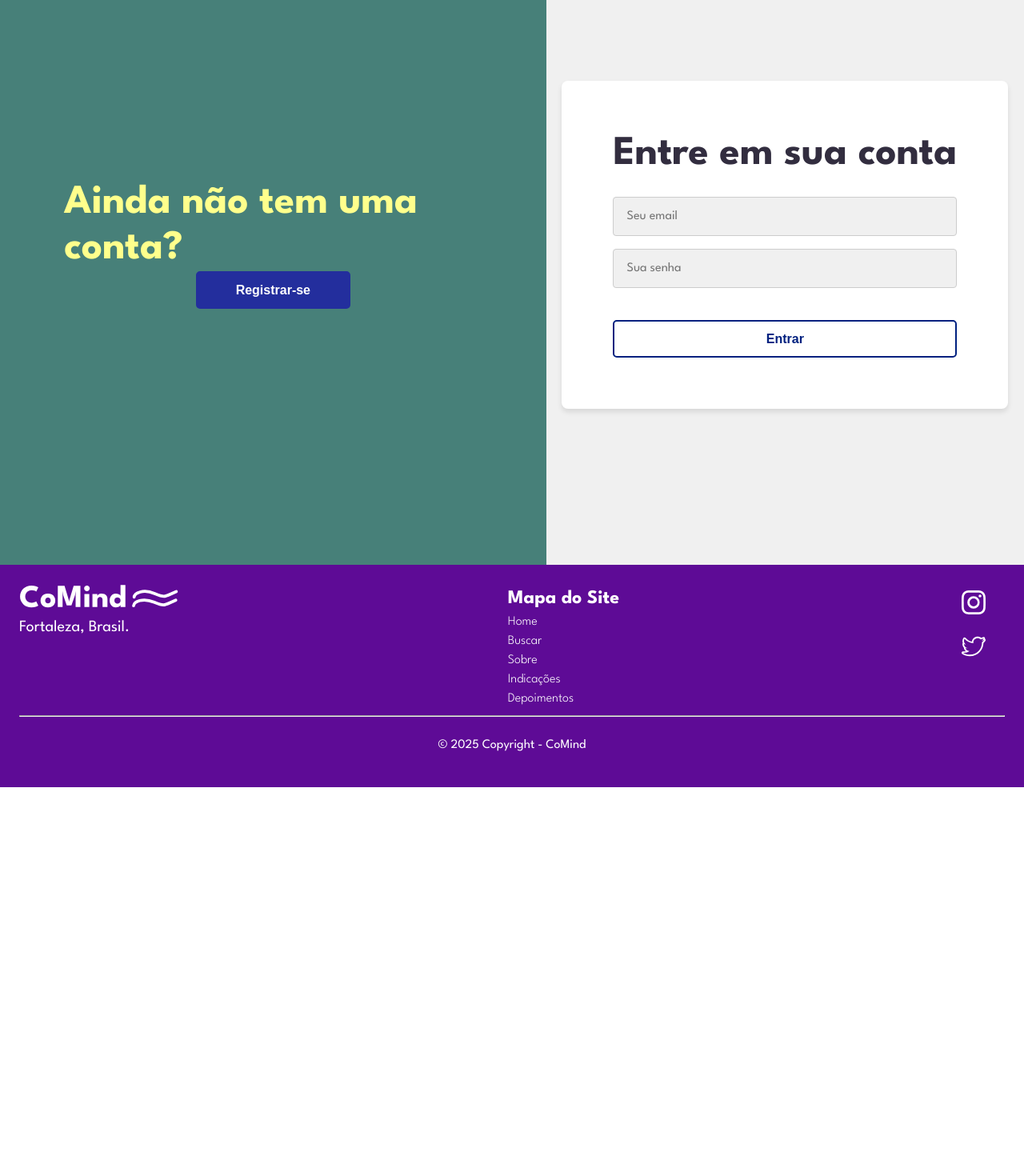
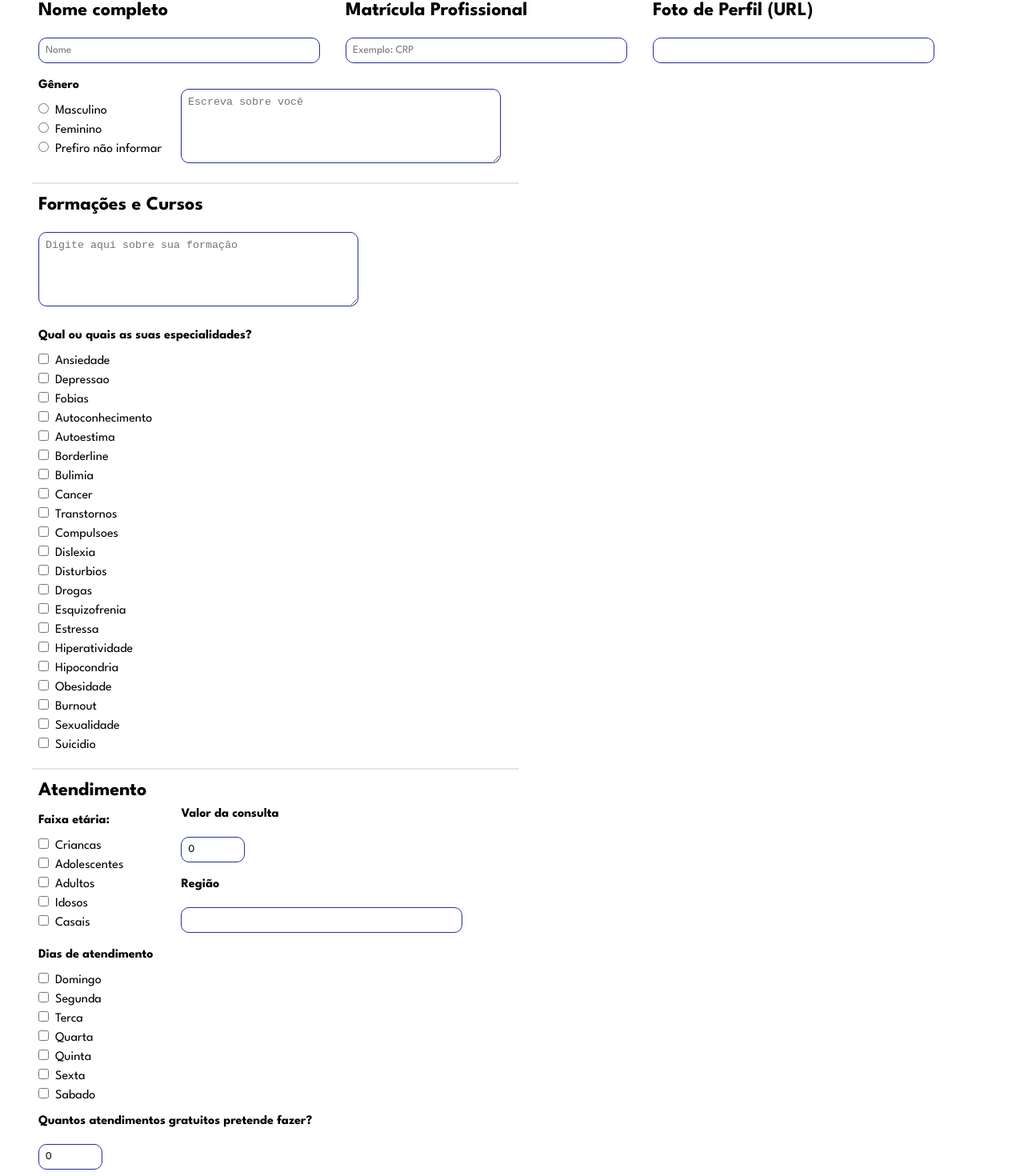
Before and after one commit to ingrydf12/coMind-Front, a React (Vite) app: page /form-medic in a window 1280 px wide. Before the commit this address led to /login. Shown: the part 160-1630 px from the top of the page at 80% size. Before the commit the page ends 1144 px from the top, so only its background shows below. Built offline with nearby package versions, Linux system fonts and the light colour scheme.

Commit message:
att: FormMedic

```diff
--- /dev/null
+++ b/src/api/medicService.js
@@ -0,0 +1,5 @@
+import api from "./api";
+
+export const completarProfissional = (id, data) => {
+    return api.put(`/profissionais/${id}`, data);
+};
--- a/src/pages/Forms/FormMedic.jsx
+++ b/src/pages/Forms/FormMedic.jsx
@@ -1,82 +1,82 @@
 import React, { useState } from "react";
+import { useParams, useLocation, useNavigate } from 'react-router-dom';
+import { completarProfissional } from "../../api/medicService";
 import "./Forms.css";
 import Button from "../../components/Button/CustomButton";
 
 const LIST_DATA = [
-    { id: "depression", name: "depression", value: "Depressão" },
-    { id: "anxiety", name: "anxiety", value: "Ansiedade"},
-    { id: "phobias", name: "phobias", value: "Fobias"}
+    'ANSIEDADE',
+    'DEPRESSAO',
+    'FOBIAS',
+    'AUTOCONHECIMENTO',
+    'AUTOESTIMA',
+    'BORDERLINE',
+    'BULIMIA',
+    'CANCER',
+    'TRANSTORNOS',
+    'COMPULSOES',
+    'DISLEXIA',
+    'DISTURBIOS',
+    'DROGAS',
+    'ESQUIZOFRENIA',
+    'ESTRESSA',
+    'HIPERATIVIDADE',
+    'HIPOCONDRIA',
+    'OBESIDADE',
+    'BURNOUT',
+    'SEXUALIDADE',
+    'SUICIDIO'
 ];
 
-const FormMedic = () => {
+function FormMedic() {
+    const { id } = useParams();
+    const{ state } = useLocation();
+    const navigate = useNavigate();
 
     const [formData, setFormData] = useState({
-        name: '',
-        registration: '',
-        gender: '',
-        aboutyou: '',
-        formation: '',
-        price: '',
-        local: '',
-        free: '',
-        howmany: '',
-
-        child: false,
-        teen: false,
-        adult: false,
-        old: false,
-        couple: false,
-
-        sun: false,
-        mon: false,
-        tue: false,
-        wed: false,
-        thu: false,
-        fri: false,
-        sat: false
+        nomeCompleto: state?.nomeCompleto || '',
+        matricula: '',
+        genero: '',
+        bio: '',
+        formacoes: '',
+        especialidade: [],
+        faixaEtaria: [],
+        preco: 0,
+        regiao: '',
+        foto: '',
+        diasAtendimento: [],
+        quantAtendimentosGratuitos: 0
     })
 
-    const handleChange = (event) => {
-        const {name, value, checked} = event.target
+    const handleChange = (e) => {
+        const {name, value} = e.target
+        setFormData(prev => ({ ...prev, [name]:value}));
+    };
 
-        setFormData({
-            ...formData,
-            [name]: value,
+    const handleCheckboxChange = (e) => {
+        const { value, checked } = e.target;
+        setFormData(prev => {
+            if (checked) {
+            return { ...prev, especialidade: [...prev.especialidade, value], faixaEtaria: [...prev.faixaEtaria, value], diasAtendimento: [...prev.diasAtendimento, value] };
+            } else {
+            return { ...prev, especialidade: prev.especialidade.filter(item => item !== value), faixaEtaria: prev.faixaEtaria.filter(item => item !== value), diasAtendimento: prev.diasAtendimento.filter(item => item !== value) };
+            }
+        });
+    };
 
-            child: name === "child" ? checked : formData.child,
-            teen: name === "teen" ? checked : formData.teen,
-            adult: name === "adult" ? checked : formData.adult,
-            old: name === "old" ? checked : formData.old,
-            couple: name === "couple" ? checked : formData.couple,
-
-            sun: name === "sun" ? checked : formData.sun,
-            mon: name === "mon" ? checked : formData.mon,
-            tue: name === "tue" ? checked : formData.tue,
-            wed: name === "wed" ? checked : formData.wed,
-            thu: name === "thu" ? checked : formData.thu,
-            fri: name === "fri" ? checked : formData.fri,
-            sat: name === "sat" ? checked : formData.sat
-        })
-    }
-
-    const [checkedList, setCheckedList] = useState([]);
-
-    const handleSelect = (event) => {
-        const value = event.target.value;
-        const isChecked = event.target.checked;
-
-        if(isChecked) {
-            setCheckedList([...checkedList, value]);
-        } else {
-            const filteredList = checkedList.filter((item) => item !== value);
-            setCheckedList(filteredList);
+    const handleSubmit = async (e) => {
+        e.preventDefault()
+        try {
+            await completarProfissional(id, {
+                ...formData,
+                quantAtendimentosGratuitos: parseInt(formData.quantAtendimentosGratuitos),
+                preco: parseFloat(formData.preco)
+            });
+            navigate('/medic-profile');
+        } catch (error) {
+            console.error('Erro ao completar cadastro: ', error)
         }
     };
-
-    const handleSubmit = (event) => {
-        event.preventDefault()
-        console.log(formData)
-    }
 
     return(
         <form className="form-style" onSubmit={handleSubmit}>
@@ -84,22 +84,41 @@ const FormMedic = () => {
             <div>
                 <div className="personal">
                     <div>
-                        <label className="main-title" htmlFor="name">Nome completo</label>
+                        <label className="main-title" htmlFor="nomeCompleto">Nome completo</label>
                         <input
                             className="type-large"
                             type="text"
-                            id="name"
-                            name="name"
+                            id="nomeCompleto"
+                            name="nomeCompleto"
                             placeholder="Nome"
+                            value={formData.nomeCompleto}
+                            onChange={handleChange}
                             required
-                            value={formData.name}
+                        />
+                    </div>
+                    <div>
+                        <label className="main-title" htmlFor="matricula">Matrícula Profissional</label>
+                        <input
+                            className="type-large"
+                            type="text"
+                            id="matricula"
+                            name="matricula"
+                            value={formData.matricula}
+                            onChange={handleChange}
+                            placeholder="Exemplo: CRP"
+                            required
+                        />
+                    </div>
+                    <div>
+                        <label className="main-title" htmlFor="foto">Foto de Perfil (URL)</label>
+                        <input
+                            className="type-large"
+                            type="text"
+                            id="foto"
+                            name="foto"
+                            value={formData.foto}
                             onChange={handleChange}
                         />
-                    </div>
-
-                    <div>
-                        <label className="main-title" htmlFor="registration">Matrícula Profissional</label>
-                        <input className="type-large" type="text" id="registration" name="registration" required placeholder="Exemplo: CRP"/>
                     </div>
                 </div>
 
@@ -108,48 +127,47 @@ const FormMedic = () => {
                         <legend>Gênero</legend>
                         <input
                             type="radio"
-                            id="masculine"
-                            name="gender"
+                            id="masculino"
+                            name="genero"
+                            value="Masculino"
+                            checked={formData.genero === "Masculino"}
+                            onChange={handleChange}
                             required
-                            value="Masculino"
-                            checked={formData.gender === "Masculino"}
-                            onChange={handleChange}
                         />
-                        <label htmlFor="masculine">Masculino</label>
+                        <label htmlFor="masculino">Masculino</label>
                         <br />
                         <input
                             type="radio"
-                            id="feminine"
-                            name="gender"
+                            id="feminino"
+                            name="genero"
+                            value="Feminino"
+                            checked={formData.genero === "Feminino"}
+                            onChange={handleChange}
                             required
-                            value="Feminino"
-                            checked={formData.gender === "Feminino"}
-                            onChange={handleChange}
                         />
-                        <label htmlFor="feminine">Feminino</label>
+                        <label htmlFor="feminino">Feminino</label>
                         <br />
                         <input
                             type="radio"
-                            id="not-inform"
-                            name="gender"
+                            id="nao-informar"
+                            name="genero"
+                            value="Prefiro não informar"
+                            checked={formData.genero === "Prefiro não informar"}
+                            onChange={handleChange}
                             required
-                            value="Prefiro não informar"
-                            checked={formData.gender === "Prefiro não informar"}
-                            onChange={handleChange}
                         />
-                        <label htmlFor="not-inform">Prefiro não informar</label>
+                        <label htmlFor="nao-informar">Prefiro não informar</label>
                     </fieldset>
-
                     <textarea
                         className="textarea-form"
-                        id="aboutyou"
-                        name="aboutyou"
+                        id="bio"
+                        name="bio"
                         placeholder="Escreva sobre você"
                         rows="5"
                         cols="30"
+                        value={formData.bio}
+                        onChange={handleChange}
                         required
-                        value={formData.aboutyou}
-                        onChange={handleChange}
                     />
                 </div>
             </div>
@@ -160,48 +178,40 @@ const FormMedic = () => {
 
             <div className="formation-courses">
                 <div>
-                    <label className="main-title" htmlFor="formation">Formações e Cursos</label>
+                    <label className="main-title" htmlFor="formacoes">Formações e Cursos</label>
                     <textarea
                         className="textarea-form"
-                        id="formation"
-                        name="formation"
+                        id="formacoes"
+                        name="formacoes"
                         placeholder="Digite aqui sobre sua formação"
                         rows="5"
                         cols="30"
+                        value={formData.formacoes}
+                        onChange={handleChange}
                         required
-                        value={formData.formation}
-                        onChange={handleChange}
                     />
                 </div>
 
                 <div>
                     <fieldset className="fieldset-form">
                         <legend>Qual ou quais as suas especialidades?</legend>
-                        {LIST_DATA.map((item) => {
+                        {LIST_DATA.map((espec) => {
                             return(
-                                <div key={item.id}>
+                                <div key={espec}>
                                     <input
                                         type="checkbox"
-                                        id={item.id}
-                                        name={item.name}
-                                        value={item.value}
-                                        onChange={handleSelect}
+                                        id={espec}
+                                        value={espec}
+                                        checked={formData.especialidade.includes(espec)}
+                                        onChange={handleCheckboxChange}
                                     />
-                                    <label htmlFor={item.id}>{item.value}</label>
+                                    <label htmlFor={espec}>
+                                        {espec.charAt(0) + espec.slice(1).toLowerCase()}
+                                    </label>
                                 </div>
                             );
                         })}
                     </fieldset>
-
-                    <div>
-                        {checkedList.map((item, index) => {
-                            return(
-                                <div key={item.id} className="chip-box">
-                                    <p className="chip">{item}</p>
-                                </div>
-                            )
-                        })}
-                    </div>
                 </div>
             </div>
 
@@ -216,144 +226,76 @@ const FormMedic = () => {
                     {/* Público */}
                     <fieldset className="fieldset-form">
                         <legend>Faixa etária:</legend>
-
-                        <input type="checkbox" id="child" name="child" checked={formData.child} onChange={handleChange} />
-                        <label htmlFor="child">Crianças</label>
-                        <br />
-
-                        <input type="checkbox" id="teen" name="teen" checked={formData.teen} onChange={handleChange} />
-                        <label htmlFor="teen">Adolescentes</label>
-                        <br />
-
-                        <input type="checkbox" id="adult" name="adult" checked={formData.adult} onChange={handleChange} />
-                        <label htmlFor="adult">Adultos</label>
-                        <br />
-
-                        <input type="checkbox" id="old" name="old" checked={formData.old} onChange={handleChange} />
-                        <label htmlFor="old">Idosos</label>
-                        <br />
-
-                        <input type="checkbox" id="couple" name="couple" checked={formData.couple} onChange={handleChange} />
-                        <label htmlFor="couple">Casais</label>
+                        {['CRIANCAS', 'ADOLESCENTES', 'ADULTOS', 'IDOSOS', 'CASAIS'].map(faixa => (
+                           <div key={faixa}>
+                            <input
+                                type="checkbox"
+                                id={faixa}
+                                value={faixa}
+                                checked={formData.faixaEtaria.includes(faixa)}
+                                onChange={handleCheckboxChange}
+                            />
+                            <label htmlFor={faixa}>
+                                {faixa.charAt(0) + faixa.slice(1).toLowerCase()}
+                            </label>
+                           </div>
+                        ))}
                     </fieldset>
 
                     <div>
-                        {/* Aqui deve ter algo pra substituir o que tinha antes (valor), tipo datas disponíveis, contendo dia e horário*/}
-                        <br />
-                        {/* MARK: Provavelmente deve ser removido, já que é totalmente remoto. */}
-                        <label className="sub-title">Região</label>
-                        <input className="type-large" type="text" id="local" name="local" required />
+                        <label className="sub-title" htmlFor="preco">Valor da consulta</label>
+                        <input
+                            className="type-short"
+                            type="number"
+                            id="preco"
+                            name="preco"
+                            value={formData.preco}
+                            onChange={handleChange}
+                            required
+                        />
+
+                        <label className="sub-title" htmlFor="regiao">Região</label>
+                        <input
+                            className="type-large"
+                            type="text"
+                            id="regiao"
+                            name="regiao"
+                            value={formData.regiao}
+                            onChange={handleChange}
+                            required />
                     </div>
                 </div>
                 {/* Dias de atendimento */}
                 <fieldset className="fieldset-form">
                     <legend>Dias de atendimento</legend>
-
-                    <input
-                        type="checkbox"
-                        id="sun"
-                        name="sun"
-                        checked={formData.sun}
-                        onChange={handleChange}
-                    />
-                    <label htmlFor="sun">Domingo</label>
-                    <br />
-
-                    <input
-                        type="checkbox"
-                        id="mon"
-                        name="mon"
-                        checked={formData.mon}
-                        onChange={handleChange}
-                    />
-                    <label htmlFor="mon">Segunda-feira</label>
-                    <br />
-
-                    <input
-                        type="checkbox"
-                        id="tue"
-                        name="tue"
-                        checked={formData.tue}
-                        onChange={handleChange}
-                    />
-                    <label htmlFor="tue">Terça-feira</label>
-                    <br />
-
-                    <input
-                        type="checkbox"
-                        id="wed"
-                        name="wed"
-                        checked={formData.wed}
-                        onChange={handleChange}
-                    />
-                    <label htmlFor="wed">Quarta-feira</label>
-                    <br />
-
-                    <input
-                        type="checkbox"
-                        id="thu"
-                        name="thu"
-                        checked={formData.thu}
-                        onChange={handleChange}
-                    />
-                    <label htmlFor="thu">Quinta-feira</label>
-                    <br />
-
-                    <input
-                        type="checkbox"
-                        id="fri"
-                        name="fri"
-                        checked={formData.fri}
-                        onChange={handleChange}
-                    />
-                    <label htmlFor="fri">Sexta-feira</label>
-                    <br />
-
-                    <input
-                        type="checkbox"
-                        id="sat"
-                        name="sat"
-                        checked={formData.sat}
-                        onChange={handleChange}
-                    />
-                    <label htmlFor="sat">Sábado</label>
+                    {['DOMINGO', 'SEGUNDA', 'TERCA', 'QUARTA', 'QUINTA', 'SEXTA', 'SABADO'].map(dias => (
+                        <div key={dias}>
+                        <input
+                            type="checkbox"
+                            id={dias}
+                            value={dias}
+                            checked={formData.diasAtendimento.includes(dias)}
+                            onChange={handleCheckboxChange}
+                        />
+                        <label htmlFor={dias}>
+                            {dias.charAt(0) + dias.slice(1).toLowerCase()}
+                        </label>
+                        </div>
+                    ))}
                 </fieldset>
 
                 <div className="free-service">
-                    <fieldset className="fieldset-form">
-                        <legend>Pretende fazer atendimentos gratuitos?</legend>
-                        <input
-                            type="radio"
-                            id="yes"
-                            name="free"
-                            required
-                            value="Sim"
-                            checked={formData.free === "Sim"}
-                            onChange={handleChange}
-                        />
-                        <label htmlFor="yes">Sim</label>
-                        <input
-                            type="radio"
-                            id="no"
-                            name="free"
-                            required
-                            value="Não"
-                            checked={formData.free === "Não"}
-                            onChange={handleChange}
-                        />
-                        <label htmlFor="no">Não</label>
-                    </fieldset>
-
                     <div>
-                        <label className="sub-title" htmlFor="howmany">Se sim, quantos?</label>
+                        <label className="sub-title" htmlFor="quantAtendimentosGratuitos">Quantos atendimentos gratuitos pretende fazer?</label>
                         <input
                             className="type-short"
                             type="number"
-                            id="howmany"
-                            name="howmany"
+                            id="quantAtendimentosGratuitos"
+                            name="quantAtendimentosGratuitos"
                             min="0"
-                            value={formData.howmany}
+                            value={formData.quantAtendimentosGratuitos}
                             onChange={handleChange}
+                            required
                         />
                     </div>
                 </div>
--- a/src/pages/Forms/Forms.css
+++ b/src/pages/Forms/Forms.css
@@ -15,7 +15,6 @@
 }
 
 .personal,
-.formation-courses,
 .service,
 .free-service {
     display: flex;
```
Also changed, not shown: src/pages/Forms/FormPacient.jsx (+11 -10 lines), src/routes/routes.jsx (+8 -8 lines).
